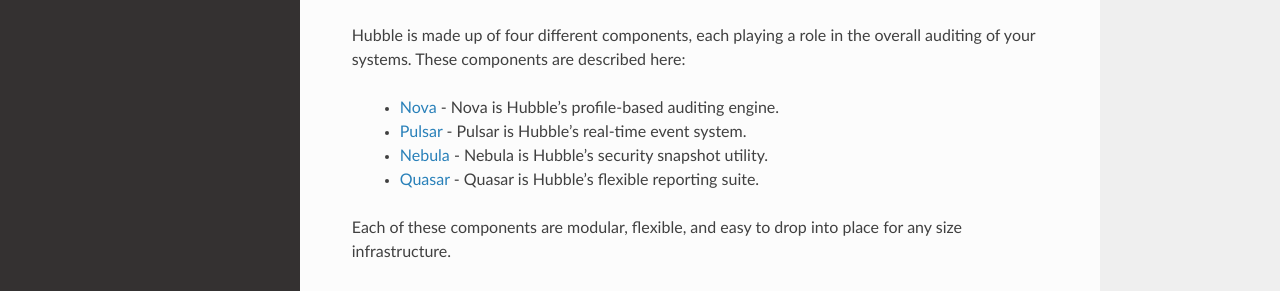
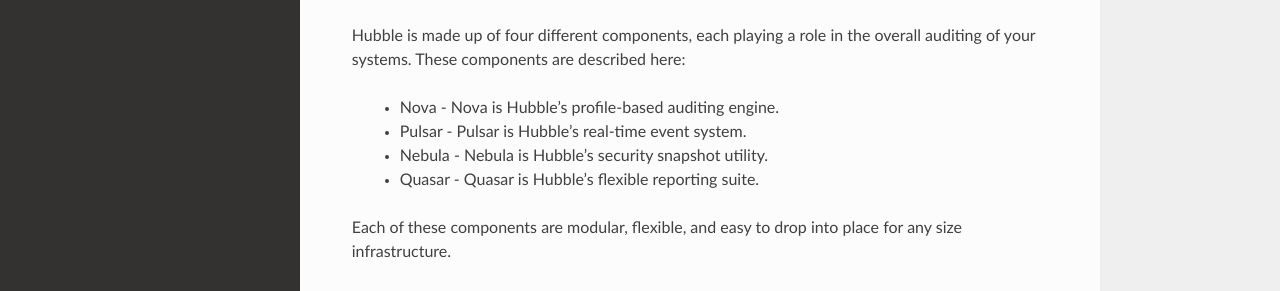
Before and after one commit to hubblestack/hubble-salt, a Sphinx documentation site: the page built from docs/index.rst, in a window 1280 px wide. Shown: the part 408-699 px from the top of the page. Built offline with Sphinx 7.4.7 and the Read the Docs theme 2.0.0, drawn with Linux system fonts in a browser that asks for light colours; pages that are not in the unit, such as notebooks, are missing from menus; some of the changed lines change nothing that is shown.

Commit message:
troubleshooting

```diff
--- a/docs/index.rst
+++ b/docs/index.rst
@@ -17,15 +17,11 @@
 Hubble is made up of four different components, each playing a role in the
 overall auditing of your systems. These components are described here:
 
- * Nova_ - Nova is Hubble's profile-based auditing engine.
- * Pulsar_ - Pulsar is Hubble's real-time event system.
- * Nebula_ - Nebula is Hubble's security snapshot utility.
- * Quasar_ - Quasar is Hubble's flexible reporting suite.
+ * Nova - Nova is Hubble's profile-based auditing engine.
+ * Pulsar - Pulsar is Hubble's real-time event system.
+ * Nebula - Nebula is Hubble's security snapshot utility.
+ * Quasar - Quasar is Hubble's flexible reporting suite.
 
-.. _Nova: https://hubblestack.readthedocs.io/en/latest/nova/README.html
-.. _Pulsar: https://hubblestack.readthedocs.io/en/latest/pulsar/README.html
-.. _Nebula: https://hubblestack.readthedocs.io/en/latest/nebula/README.html
-.. _Quasar: https://hubblestack.readthedocs.io/en/latest/quasar/README.html
 
 Each of these components are modular, flexible, and easy to drop into place for
 any size infrastructure.
```
